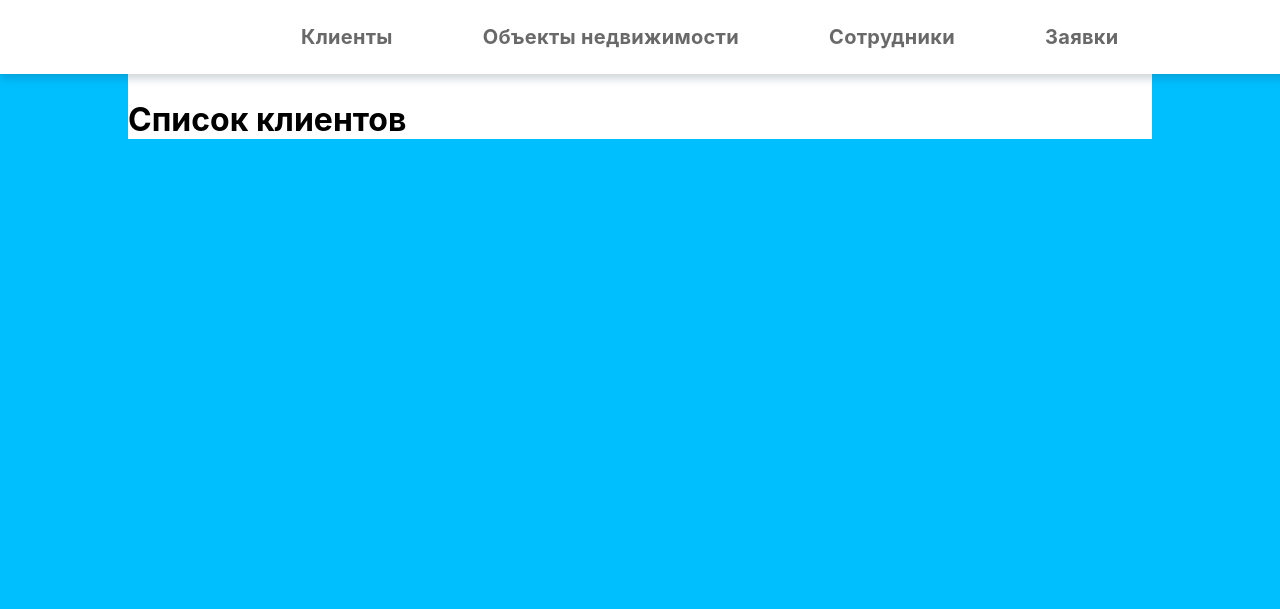
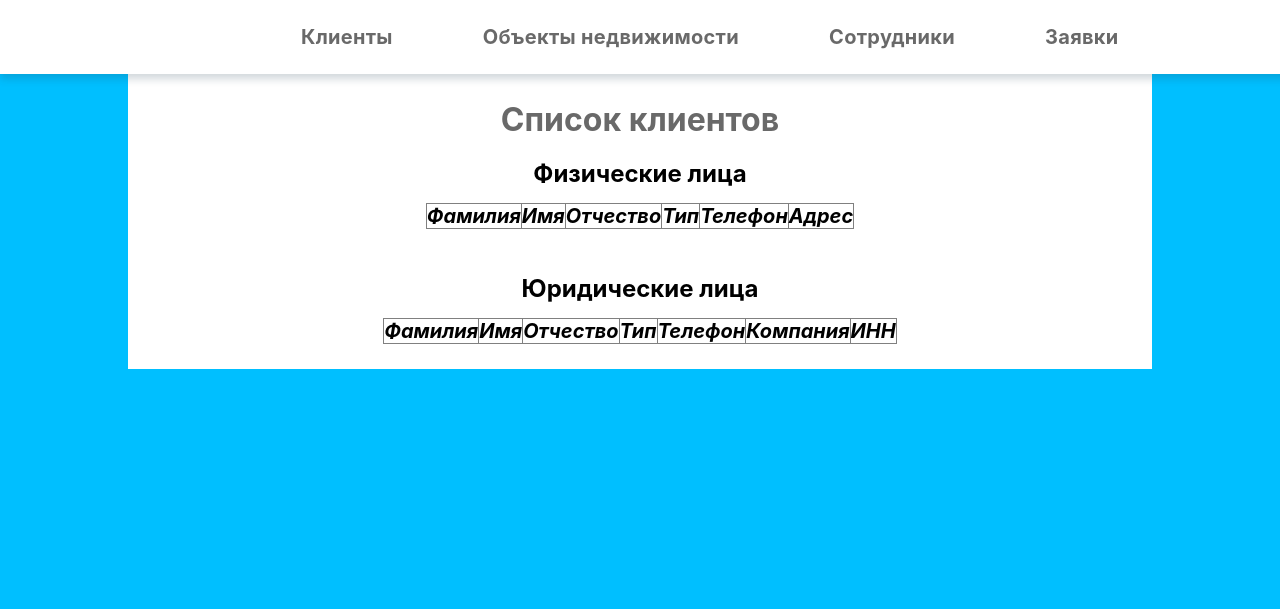
Before and after one commit to Baral-Chief-of-Compliance/Real_Estate_Agency_Flask_MySQL_2.0, a Flask app: page /all_clients in a window 1280 px wide. Shown: the top 609 px of the page. Run offline with Flask 2, Linux system fonts and the light colour scheme; lists and menus that the app fills with data are empty; some libraries are stand-ins or nearby versions.

Commit message:
add tables for all clients

```diff
--- a/main.py
+++ b/main.py
@@ -83,7 +83,28 @@ def remove_client():
 @app.route('/all_clients', methods=['GET', 'POST'])
 def all_clients():
     if request.method == 'GET':
-        return render_template('all_clients.html', title='Список клиентов')
+
+        cur = mysql.connection.cursor()
+
+        cur.callproc('show_client_phys')
+
+        clients_phys = cur.fetchall()
+
+        cur.close()
+
+        print(clients_phys)
+
+        cur = mysql.connection.cursor()
+
+        cur.callproc('show_client_entity')
+
+        clients_entity = cur.fetchall()
+
+        cur.close()
+
+        print(clients_entity)
+
+        return render_template('all_clients.html', title='Список клиентов', clients_phys=clients_phys, clients_entity=clients_entity)
 
 
 ''' REO '''
--- a/static/css/base.css
+++ b/static/css/base.css
@@ -179,3 +179,34 @@ body{
     margin-top: 15px;
     margin-bottom: 0px;
 }
+
+table{
+    border-collapse: collapse;
+    border: 1px solid grey;
+    text-align: center;
+}
+
+th{
+    border: 1px solid grey;
+}
+
+td{
+    border: 1px solid grey;
+    padding: 5px;
+}
+
+.table-name{
+    margin-top: 20px;
+    margin-bottom: 15px;
+    font-size: 24px;
+    font-weight: bold;
+}
+
+table{
+    margin-bottom: 25px;
+    font-size: 20px;
+}
+
+thead{
+    font-style: italic;
+}
--- a/templates/add_client.html
+++ b/templates/add_client.html
@@ -4,8 +4,8 @@
 <div class="clients-content">
     <h1 class="page-title">Добавить клиенат</h1>
         <form class="clients-form" method="post">
+            <input class="clients-input" type="text" name="cl_surname" placeholder="Фамилия" required>
             <input class="clients-input" type="text" name="cl_name" placeholder="Имя" required>
-            <input class="clients-input" type="text" name="cl_surname" placeholder="Фамилия" required>
             <input class="clients-input" type="text" name="cl_patronymic" placeholder="Отчество">
             <input class="clients-input" type="text" name="cl_ph_number" placeholder="Номер телефона"required>
             <div>
--- a/templates/all_clients.html
+++ b/templates/all_clients.html
@@ -1,5 +1,117 @@
 {% extends "base.html" %}
 
 {% block content %}
-    <h1>Список клиентов</h1>
+<div class="clients-content">
+    <h1 class="page-title">Список клиентов</h1>
+    <div class="table-name">Физические лица</div>
+    <table>
+        <thead>
+            <tr>
+                <th>
+                   Фамилия
+                </th>
+                <th>
+                    Имя
+                </th>
+                <th>
+                   Отчество
+                </th>
+                <th>
+                    Тип
+                </th>
+                <th>
+                    Телефон
+                </th>
+                <th>
+                    Адрес
+                </th>
+            </tr>
+        </thead>
+
+        <tbody>
+            {% for client in clients_phys %}
+            <tr>
+                <td>
+                    {{ client[0] }}
+                </td>
+                <td>
+                    {{ client[1] }}
+                </td>
+                <td>
+                    {{ client[2] }}
+                </td>
+                <td>
+                   {{ client[3] }}
+                </td>
+                <td>
+                    {{ client[4] }}
+                </td>
+                <td>
+                   {{ client[5] }}
+                </td>
+            </tr>
+
+            {% endfor %}
+        </tbody>
+    </table>
+
+    <div class="table-name">Юридические лица</div>
+
+    <table>
+        <thead>
+            <tr>
+                <th>
+                    Фамилия
+                </th>
+                <th>
+                    Имя
+                </th>
+                <th>
+                    Отчество
+                </th>
+                <th>
+                    Тип
+                </th>
+                <th>
+                    Телефон
+                </th>
+                <th>
+                    Компания
+                </th>
+                <th>
+                    ИНН
+                </th>
+            </tr>
+        </thead>
+
+        <tbody>
+            {% for client in clients_entity %}
+            <tr>
+                <td>
+                    {{ client[0] }}
+                </td>
+                <td>
+                    {{ client[1] }}
+                </td>
+                <td>
+                    {{ client[2] }}
+                </td>
+                <td>
+                    {{ client[3] }}
+                </td>
+                <td>
+                    {{ client[4] }}
+                </td>
+                <td>
+                    {{ client[5] }}
+                </td>
+                <td>
+                    {{ client[6] }}
+                </td>
+            </tr>
+
+            {% endfor %}
+        </tbody>
+    </table>
+</div>
 {% endblock %}
```
